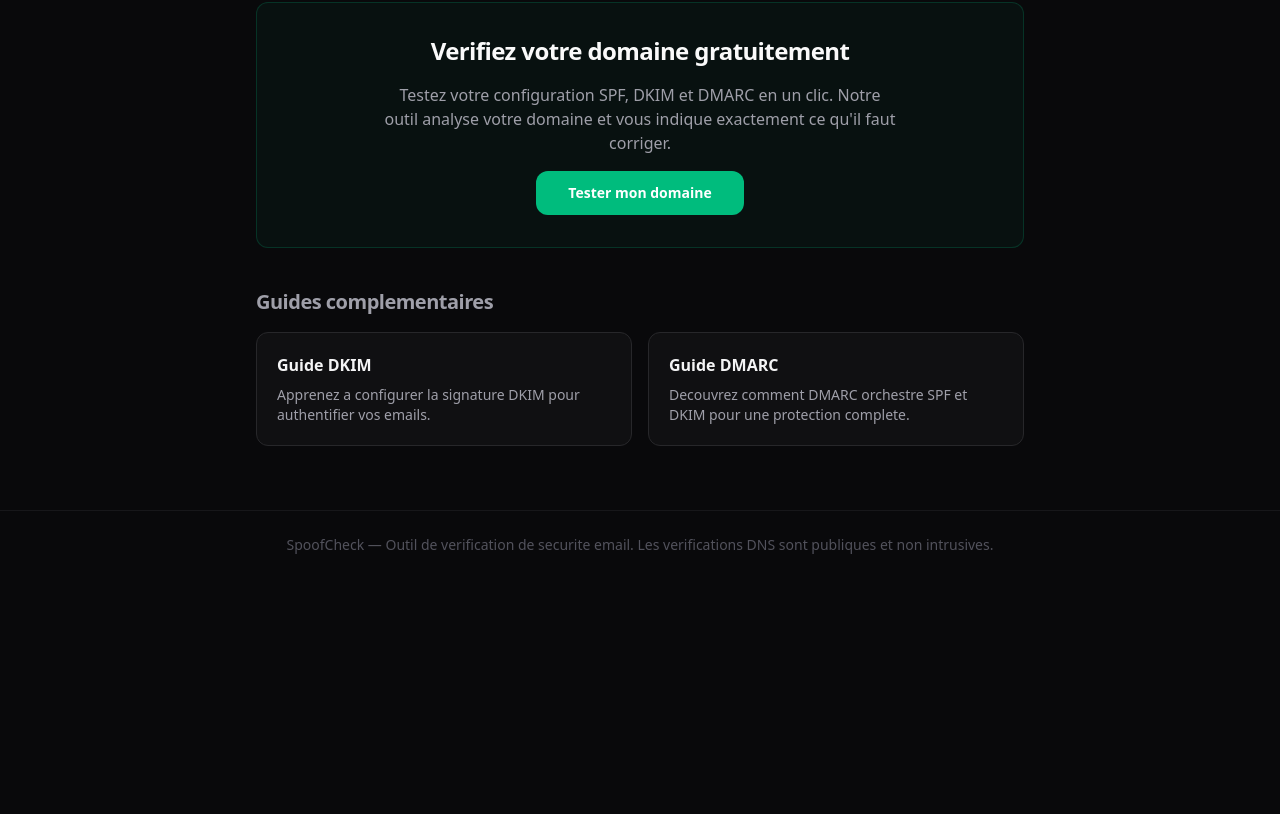
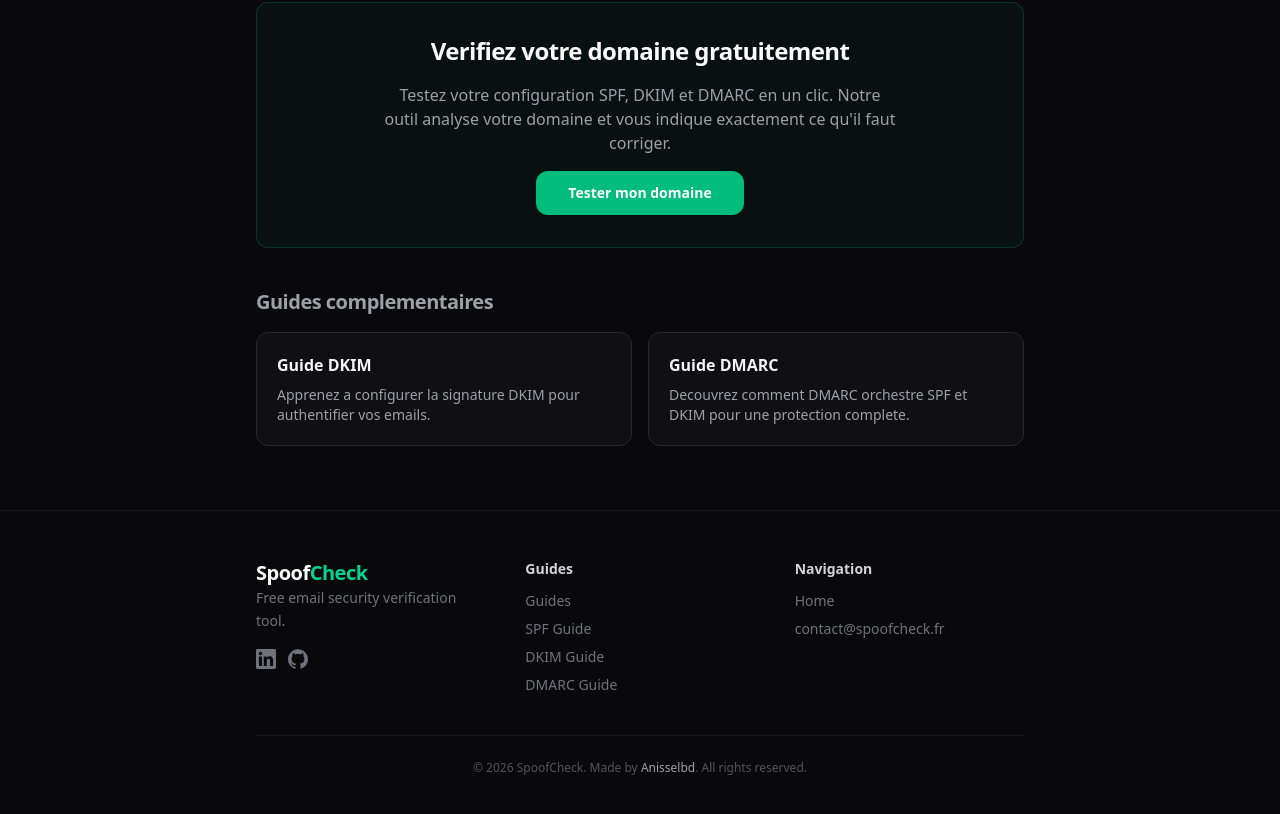
Before and after one commit to anisselbd/spoofcheck, a Next.js app: page /en/guides/spf in a window 1280 px wide. Shown: the part 3981-4795 px from the top of the page. Before the commit the page ends 4560 px from the top, so only its background shows below. Built offline with nearby package versions, Linux system fonts and the light colour scheme.

Commit message:
feat: footer complet avec logo, guides, liens sociaux et copyright

```diff
--- a/src/app/[lang]/guides/dkim/page.tsx
+++ b/src/app/[lang]/guides/dkim/page.tsx
@@ -1,5 +1,6 @@
 import type { Metadata } from "next";
 import Link from "next/link";
+import Footer from "@/components/Footer";
 
 export const metadata: Metadata = {
   title: "Guide DKIM : Configurer la signature DKIM email — SpoofCheck",
@@ -56,7 +57,8 @@
   dateModified: "2025-06-01",
 };
 
-export default function DkimGuidePage() {
+export default async function DkimGuidePage({ params }: { params: Promise<{ lang: string }> }) {
+  const { lang } = await params;
   return (
     <div className="flex flex-col min-h-screen">
       <script
@@ -414,12 +416,7 @@
         </article>
       </main>
 
-      <footer className="py-6 px-6 border-t border-zinc-800/50">
-        <div className="max-w-3xl mx-auto text-center text-sm text-zinc-600">
-          SpoofCheck — Outil de verification de securite email. Les
-          verifications DNS sont publiques et non intrusives.
-        </div>
-      </footer>
+      <Footer lang={lang} />
     </div>
   );
 }
--- a/src/app/[lang]/guides/dmarc/page.tsx
+++ b/src/app/[lang]/guides/dmarc/page.tsx
@@ -1,5 +1,6 @@
 import type { Metadata } from "next";
 import Link from "next/link";
+import Footer from "@/components/Footer";
 
 export const metadata: Metadata = {
   title: "Guide DMARC : Configurer la politique DMARC email — SpoofCheck",
@@ -56,7 +57,8 @@
   dateModified: "2025-06-01",
 };
 
-export default function DmarcGuidePage() {
+export default async function DmarcGuidePage({ params }: { params: Promise<{ lang: string }> }) {
+  const { lang } = await params;
   return (
     <div className="flex flex-col min-h-screen">
       <script
@@ -458,12 +460,7 @@
         </article>
       </main>
 
-      <footer className="py-6 px-6 border-t border-zinc-800/50">
-        <div className="max-w-3xl mx-auto text-center text-sm text-zinc-600">
-          SpoofCheck — Outil de verification de securite email. Les
-          verifications DNS sont publiques et non intrusives.
-        </div>
-      </footer>
+      <Footer lang={lang} />
     </div>
   );
 }
--- a/src/app/[lang]/guides/page.tsx
+++ b/src/app/[lang]/guides/page.tsx
@@ -3,6 +3,7 @@
 import Link from "next/link";
 import { getDictionary, hasLocale } from "../dictionaries";
 import type { Locale } from "../dictionaries";
+import Footer from "@/components/Footer";
 
 export async function generateMetadata({
   params,
@@ -161,11 +162,7 @@
         </div>
       </main>
 
-      <footer className="py-6 px-6 border-t border-zinc-800/50">
-        <div className="max-w-3xl mx-auto text-center text-sm text-zinc-600">
-          {dict.common.footer}
-        </div>
-      </footer>
+      <Footer lang={lang} dict={dict.common} />
     </div>
   );
 }
--- a/src/app/[lang]/guides/spf/page.tsx
+++ b/src/app/[lang]/guides/spf/page.tsx
@@ -1,5 +1,6 @@
 import type { Metadata } from "next";
 import Link from "next/link";
+import Footer from "@/components/Footer";
 
 export const metadata: Metadata = {
   title: "Guide SPF : Configurer et comprendre le SPF email — SpoofCheck",
@@ -56,7 +57,8 @@
   dateModified: "2025-06-01",
 };
 
-export default function SpfGuidePage() {
+export default async function SpfGuidePage({ params }: { params: Promise<{ lang: string }> }) {
+  const { lang } = await params;
   return (
     <div className="flex flex-col min-h-screen">
       <script
@@ -412,12 +414,7 @@
         </article>
       </main>
 
-      <footer className="py-6 px-6 border-t border-zinc-800/50">
-        <div className="max-w-3xl mx-auto text-center text-sm text-zinc-600">
-          SpoofCheck — Outil de verification de securite email. Les
-          verifications DNS sont publiques et non intrusives.
-        </div>
-      </footer>
+      <Footer lang={lang} />
     </div>
   );
 }
--- a/src/app/[lang]/page.tsx
+++ b/src/app/[lang]/page.tsx
@@ -5,6 +5,7 @@
 import HomeClient from "@/components/HomeClient";
 import FaqAccordion from "@/components/FaqAccordion";
 import MatrixRain from "@/components/MatrixRain";
+import Footer from "@/components/Footer";
 
 export default async function Home({
   params,
@@ -139,11 +140,7 @@
         </div>
       </main>
 
-      <footer className="relative z-10 py-6 px-6 border-t border-zinc-800/50">
-        <div className="max-w-3xl mx-auto text-center text-sm text-zinc-600">
-          {dict.common.footer}
-        </div>
-      </footer>
+      <Footer lang={lang} dict={dict.common} />
     </div>
   );
 }
--- a/src/components/CheckPageClient.tsx
+++ b/src/components/CheckPageClient.tsx
@@ -6,6 +6,7 @@
 import type { DnsCheckResponse } from "@/lib/types";
 import type { Dictionary } from "@/app/[lang]/dictionaries";
 import ResultsPanel from "./ResultsPanel";
+import Footer from "./Footer";
 
 interface CheckPageClientProps {
   data: DnsCheckResponse;
@@ -169,11 +170,7 @@
         </div>
       </main>
 
-      <footer className="py-6 px-6 border-t border-zinc-800/50 print:hidden">
-        <div className="max-w-3xl mx-auto text-center text-sm text-zinc-600">
-          {dict.common.footer}
-        </div>
-      </footer>
+      <Footer lang={lang} dict={dict.common} />
 
       {/* Print-only footer */}
       <div className="hidden print:block print-footer">
--- /dev/null
+++ b/src/components/Footer.tsx
@@ -0,0 +1,126 @@
+import Link from "next/link";
+
+interface FooterDict {
+  footerHome: string;
+  footerGuides: string;
+  footerGuideSPF: string;
+  footerGuideDKIM: string;
+  footerGuideDMARC: string;
+  footerMadeBy: string;
+  footerRights: string;
+}
+
+const defaults: Record<string, FooterDict> = {
+  fr: {
+    footerHome: "Accueil",
+    footerGuides: "Guides",
+    footerGuideSPF: "Guide SPF",
+    footerGuideDKIM: "Guide DKIM",
+    footerGuideDMARC: "Guide DMARC",
+    footerMadeBy: "Fait par",
+    footerRights: "Tous droits réservés.",
+  },
+  en: {
+    footerHome: "Home",
+    footerGuides: "Guides",
+    footerGuideSPF: "SPF Guide",
+    footerGuideDKIM: "DKIM Guide",
+    footerGuideDMARC: "DMARC Guide",
+    footerMadeBy: "Made by",
+    footerRights: "All rights reserved.",
+  },
+};
+
+interface FooterProps {
+  lang: string;
+  dict?: Partial<FooterDict>;
+}
+
+export default function Footer({ lang, dict }: FooterProps) {
+  const t = { ...defaults[lang] ?? defaults.fr, ...dict };
+
+  return (
+    <footer className="relative z-10 border-t border-zinc-800/50 py-12 px-6 print:hidden">
+      <div className="max-w-3xl mx-auto grid gap-10 sm:grid-cols-3">
+        <div className="space-y-4">
+          <Link href={`/${lang}`} className="text-xl font-bold tracking-tight">
+            <span className="text-white">Spoof</span>
+            <span className="text-emerald-400">Check</span>
+          </Link>
+          <p className="text-sm text-zinc-500 leading-relaxed">
+            {lang === "fr"
+              ? "Outil gratuit de vérification de sécurité email."
+              : "Free email security verification tool."}
+          </p>
+          <div className="flex items-center gap-3">
+            <a
+              href="https://www.linkedin.com/in/anisse-lebadi/"
+              target="_blank"
+              rel="noopener noreferrer"
+              className="text-zinc-500 hover:text-zinc-300 transition-colors"
+              aria-label="LinkedIn"
+            >
+              <svg className="w-5 h-5" viewBox="0 0 24 24" fill="currentColor">
+                <path d="M20.447 20.452h-3.554v-5.569c0-1.328-.027-3.037-1.852-3.037-1.853 0-2.136 1.445-2.136 2.939v5.667H9.351V9h3.414v1.561h.046c.477-.9 1.637-1.85 3.37-1.85 3.601 0 4.267 2.37 4.267 5.455v6.286zM5.337 7.433a2.062 2.062 0 01-2.063-2.065 2.064 2.064 0 112.063 2.065zm1.782 13.019H3.555V9h3.564v11.452zM22.225 0H1.771C.792 0 0 .774 0 1.729v20.542C0 23.227.792 24 1.771 24h20.451C23.2 24 24 23.227 24 22.271V1.729C24 .774 23.2 0 22.222 0h.003z" />
+              </svg>
+            </a>
+            <a
+              href="https://github.com/anisselbd"
+              target="_blank"
+              rel="noopener noreferrer"
+              className="text-zinc-500 hover:text-zinc-300 transition-colors"
+              aria-label="GitHub"
+            >
+              <svg className="w-5 h-5" viewBox="0 0 24 24" fill="currentColor">
+                <path d="M12 .297c-6.63 0-12 5.373-12 12 0 5.303 3.438 9.8 8.205 11.385.6.113.82-.258.82-.577 0-.285-.01-1.04-.015-2.04-3.338.724-4.042-1.61-4.042-1.61C4.422 18.07 3.633 17.7 3.633 17.7c-1.087-.744.084-.729.084-.729 1.205.084 1.838 1.236 1.838 1.236 1.07 1.835 2.809 1.305 3.495.998.108-.776.417-1.305.76-1.605-2.665-.3-5.466-1.332-5.466-5.93 0-1.31.465-2.38 1.235-3.22-.135-.303-.54-1.523.105-3.176 0 0 1.005-.322 3.3 1.23.96-.267 1.98-.399 3-.405 1.02.006 2.04.138 3 .405 2.28-1.552 3.285-1.23 3.285-1.23.645 1.653.24 2.873.12 3.176.765.84 1.23 1.91 1.23 3.22 0 4.61-2.805 5.625-5.475 5.92.42.36.81 1.096.81 2.22 0 1.606-.015 2.896-.015 3.286 0 .315.21.69.825.57C20.565 22.092 24 17.592 24 12.297c0-6.627-5.373-12-12-12" />
+              </svg>
+            </a>
+          </div>
+        </div>
+
+        <div className="space-y-3">
+          <h3 className="text-sm font-semibold text-zinc-300">{t.footerGuides}</h3>
+          <nav className="flex flex-col gap-2">
+            <Link href={`/${lang}/guides`} className="text-sm text-zinc-500 hover:text-zinc-300 transition-colors">
+              {t.footerGuides}
+            </Link>
+            <Link href={`/${lang}/guides/spf`} className="text-sm text-zinc-500 hover:text-zinc-300 transition-colors">
+              {t.footerGuideSPF}
+            </Link>
+            <Link href={`/${lang}/guides/dkim`} className="text-sm text-zinc-500 hover:text-zinc-300 transition-colors">
+              {t.footerGuideDKIM}
+            </Link>
+            <Link href={`/${lang}/guides/dmarc`} className="text-sm text-zinc-500 hover:text-zinc-300 transition-colors">
+              {t.footerGuideDMARC}
+            </Link>
+          </nav>
+        </div>
+
+        <div className="space-y-3">
+          <h3 className="text-sm font-semibold text-zinc-300">Navigation</h3>
+          <nav className="flex flex-col gap-2">
+            <Link href={`/${lang}`} className="text-sm text-zinc-500 hover:text-zinc-300 transition-colors">
+              {t.footerHome}
+            </Link>
+            <a href="mailto:contact@spoofcheck.fr" className="text-sm text-zinc-500 hover:text-zinc-300 transition-colors">
+              contact@spoofcheck.fr
+            </a>
+          </nav>
+        </div>
+      </div>
+
+      <div className="max-w-3xl mx-auto mt-10 pt-6 border-t border-zinc-800/50 text-center text-xs text-zinc-600">
+        &copy; {new Date().getFullYear()} SpoofCheck. {t.footerMadeBy}{" "}
+        <a
+          href="https://www.linkedin.com/in/anisse-lebadi/"
+          target="_blank"
+          rel="noopener noreferrer"
+          className="text-zinc-400 hover:text-zinc-200 transition-colors"
+        >
+          Anisselbd
+        </a>
+        . {t.footerRights}
+      </div>
+    </footer>
+  );
+}
--- a/src/dictionaries/en.json
+++ b/src/dictionaries/en.json
@@ -3,6 +3,13 @@
     "siteName": "SpoofCheck",
     "tagline": "Free email security analysis",
     "footer": "SpoofCheck — Email security verification tool. DNS checks are public and non-intrusive.",
+    "footerHome": "Home",
+    "footerGuides": "Guides",
+    "footerGuideSPF": "SPF Guide",
+    "footerGuideDKIM": "DKIM Guide",
+    "footerGuideDMARC": "DMARC Guide",
+    "footerMadeBy": "Made by",
+    "footerRights": "All rights reserved.",
     "guides": "Guides",
     "testMyDomain": "Test my domain"
   },
--- a/src/dictionaries/fr.json
+++ b/src/dictionaries/fr.json
@@ -3,6 +3,13 @@
     "siteName": "SpoofCheck",
     "tagline": "Analyse gratuite de sécurité email",
     "footer": "SpoofCheck — Outil de vérification de sécurité email. Les vérifications DNS sont publiques et non intrusives.",
+    "footerHome": "Accueil",
+    "footerGuides": "Guides",
+    "footerGuideSPF": "Guide SPF",
+    "footerGuideDKIM": "Guide DKIM",
+    "footerGuideDMARC": "Guide DMARC",
+    "footerMadeBy": "Fait par",
+    "footerRights": "Tous droits réservés.",
     "guides": "Guides",
     "testMyDomain": "Tester mon domaine"
   },
```
